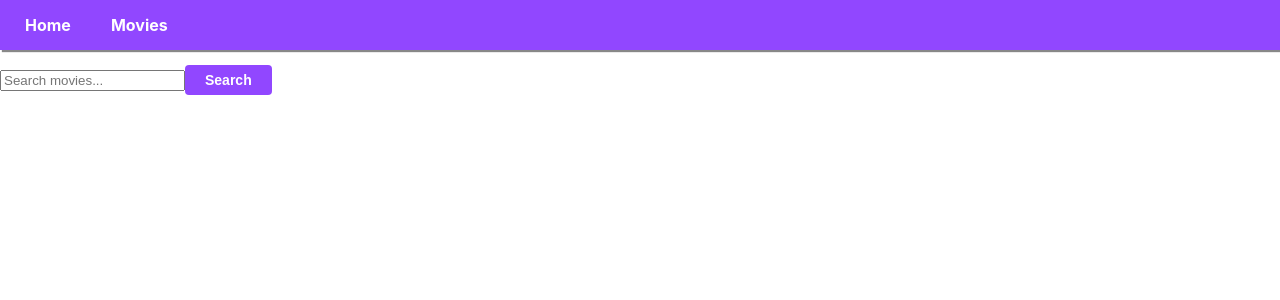
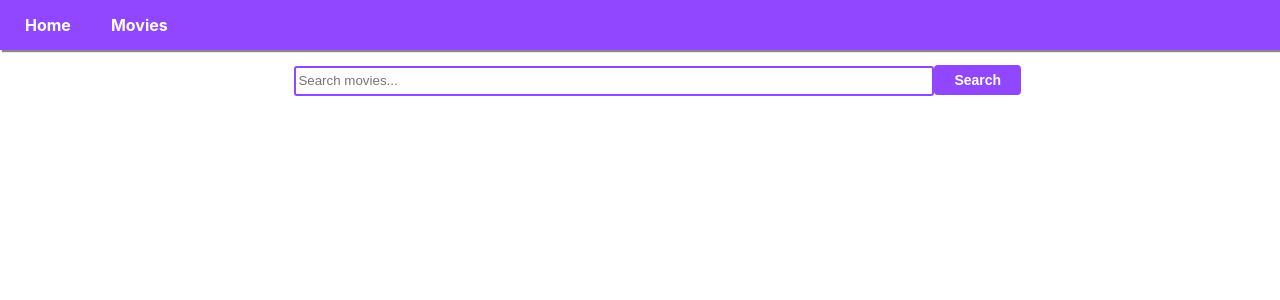
Before and after one commit to valeeriiiee/goit-react-hw-05-movies, a React (Create React App) app: page /movies in a window 1280 px wide. Shown: the top 300 px of the page. Built offline with nearby package versions, Linux system fonts and the light colour scheme.

Commit message:
Update Movies.module.css

```diff
--- a/src/components/Movies/Movies.module.css
+++ b/src/components/Movies/Movies.module.css
@@ -31,3 +31,11 @@
 .searchButton:hover {
   background-color: rgb(217, 182, 250);
 }
+
+.searchInput {
+  border: 2px solid #9147ff;
+  border-radius: 3px;
+  height: 30px;
+  width: 50vw;
+  margin-left: 23%;
+}
```
